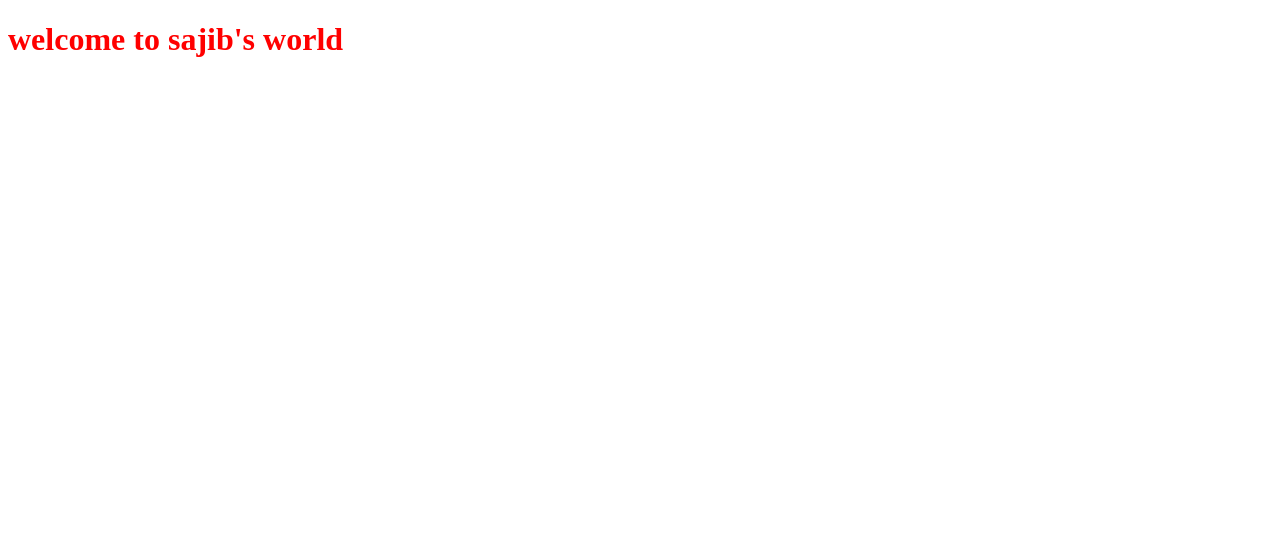
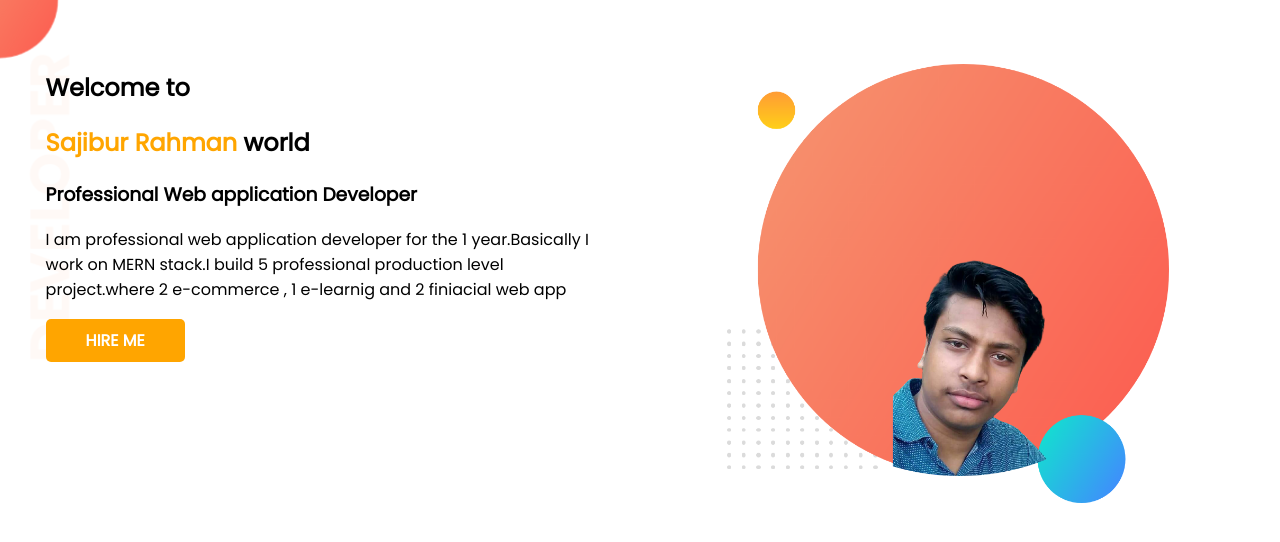
Before and after one commit to sajibur-rahman/developer-portfolio, a plain HTML site: page index.html in a window 1280 px wide. Drawn offline with Linux system fonts and the light colour scheme.

Commit message:
professinal area was done

```diff
--- a/index.html
+++ b/index.html
@@ -5,9 +5,57 @@
     <meta http-equiv="X-UA-Compatible" content="IE=edge" />
     <meta name="viewport" content="width=device-width, initial-scale=1.0" />
     <title>my portfolio</title>
+    <link rel="preconnect" href="https://fonts.googleapis.com" />
+    <link rel="preconnect" href="https://fonts.gstatic.com" crossorigin />
+    <link
+      href="https://fonts.googleapis.com/css2?family=Poppins&display=swap"
+      rel="stylesheet"
+    />
     <link rel="stylesheet" href="./style.css" />
   </head>
   <body>
-    <h1>welcome to sajib's world</h1>
+    <section class="professional_section">
+      <div class="professional_area info">
+        <h1>Welcome to</h1>
+        <h1><span class="autor">Sajibur Rahman</span> world</h1>
+        <h3>Professional Web application Developer</h3>
+        <p class="professional_descr">
+          I am professional web application developer for the 1 year.Basically I
+          work on MERN stack.I build 5 professional production level
+          project.where 2 e-commerce , 1 e-learnig and 2 finiacial web app
+        </p>
+        <a
+          href="https://www.linkedin.com/feed/"
+          target="_blank"
+          class="link_button"
+          >hire me</a
+        >
+      </div>
+      <div class="professional_area professional_img">
+        <img src="./images/my-bg.png" alt="sajib-photo" />
+      </div>
+    </section>
   </body>
 </html>
+
+<!-- <section class="professional_section">
+  <div class="professional_area professional_img">
+    <img src="./images/jhankar2.png" alt="sajib-photo" />
+  </div>
+
+  <div class="professional_area info">
+    <h1>Dream Big</h1>
+    <h3>Become a web developer</h3>
+    <p class="professional_descr">
+      I already learned the basic HTML and CSS. I can build any simple
+      website. I can even teach my grandma how to make simple website. My
+      goal is to build 3 websites and learn advanced topics.
+    </p>
+    <a
+      href="https://www.linkedin.com/feed/"
+      target="_blank"
+      class="link_button"
+      >download resume</a
+    >
+  </div>
+</section> -->
--- a/style.css
+++ b/style.css
@@ -1,3 +1,41 @@
-h1 {
-  color: red;
+body {
+  font-family: "Poppins", sans-serif;
+  margin: 0;
 }
+
+.professional_section {
+  display: flex;
+  background-image: url("./images/top-banner.png");
+  background-repeat: no-repeat;
+}
+
+.professional_area {
+  width: 50%;
+  padding-left: 2%;
+}
+.info {
+  margin: 50px 0 0 20px;
+}
+.autor {
+  color: orange;
+}
+.professional_descr {
+  padding-bottom: 10px;
+}
+
+.link_button {
+  text-decoration: none;
+  text-transform: uppercase;
+  background-color: orange;
+  padding: 10px 40px;
+  border-radius: 5px;
+  color: white;
+  font-weight: 700;
+}
+
+.professional_area img {
+  width: 80%;
+}
+.professional_img {
+  padding: 5% 0 0 10%;
+}
```
Also changed, not shown: images/dream-bg.png (added), images/exp-bg.png (added), images/jhankar.png (added), images/jhankar2.png (added), images/my-bg.png (added), images/my-bg2.png (added), images/top-banner.png (added), 7 other files.
